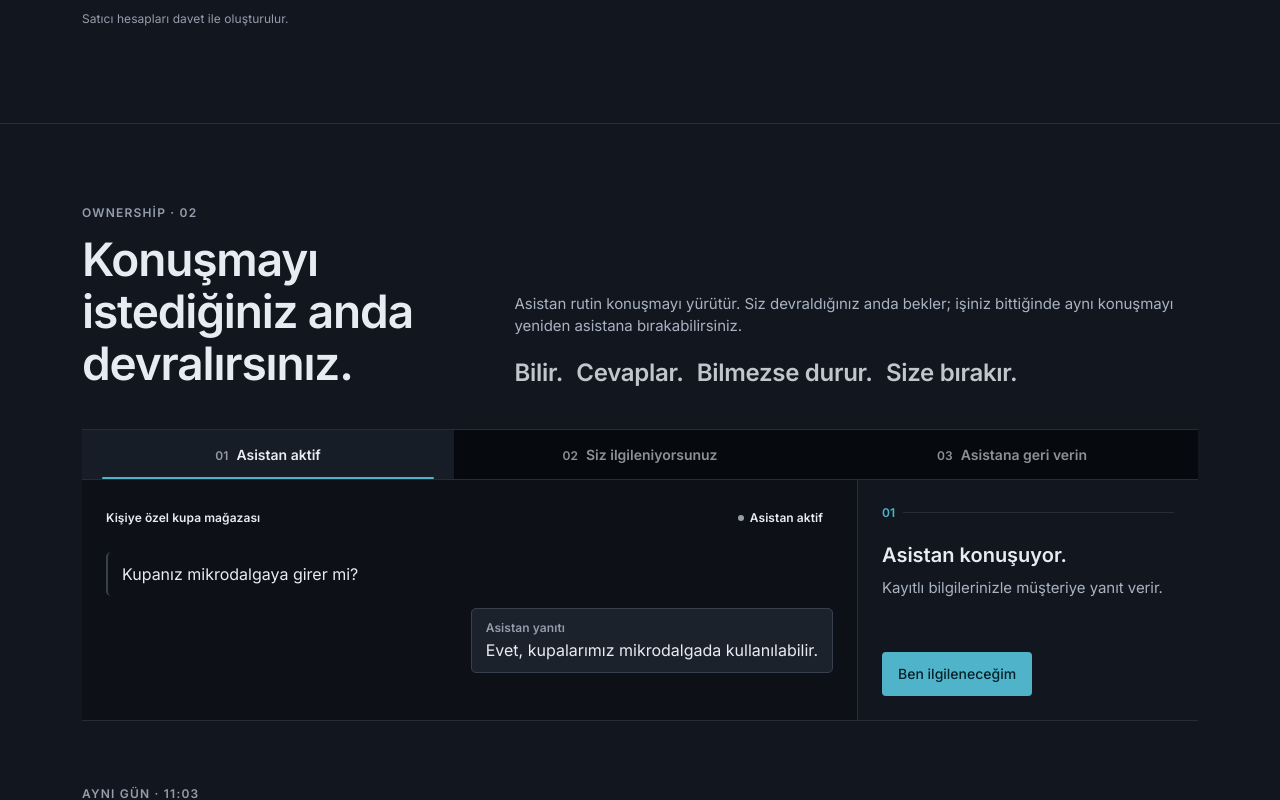
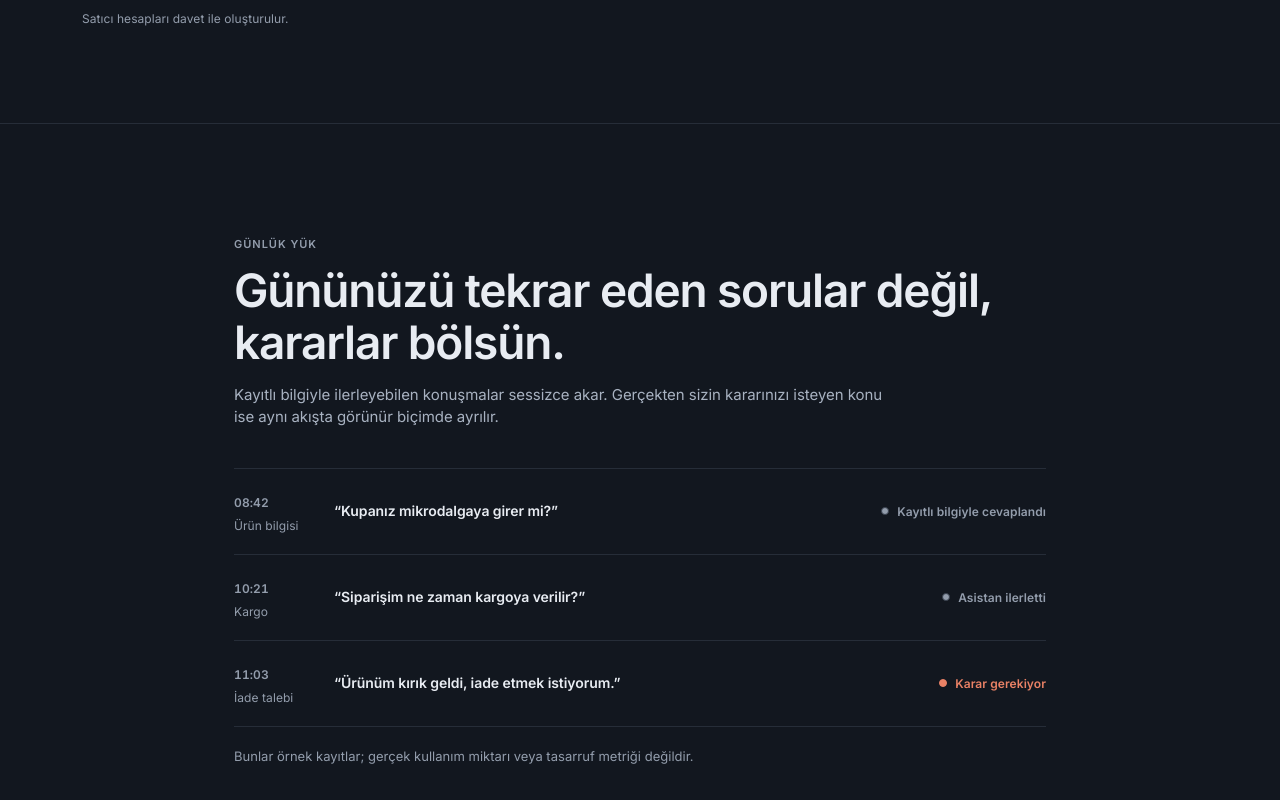
Before and after one commit to keremm44/whatsapp-assistant, a Next.js app in the folder frontend/: page / in a window 1280 px wide. Shown: the part 1141-1941 px from the top of the page. Built offline with nearby package versions, Linux system fonts and the light colour scheme; no server answers.

Commit message:
frontend: establish full-site composition hierarchy

```diff
--- a/frontend/src/app/(public)/page.tsx
+++ b/frontend/src/app/(public)/page.tsx
@@ -1,6 +1,8 @@
 import type { Metadata } from "next";
 
 import { ControlSection } from "@/components/marketing/control-section";
+import { CriticalStatesSection } from "@/components/marketing/critical-states-section";
+import { DailyLoadSection } from "@/components/marketing/daily-load-section";
 import { DemoSection } from "@/components/marketing/demo-section";
 import { Hero } from "@/components/marketing/hero";
 import { OnboardingSection } from "@/components/marketing/onboarding-section";
@@ -28,22 +30,24 @@ export const metadata: Metadata = {
 };
 
 /**
- * Public marketing flow follows one conversation-ownership story rather than
- * presenting seven independent feature sections:
+ * Public composition uses the seller Instrument language at marketing scale:
  *
- *   Hero / workday — value + daily attention split in one ledger
- *   Control        — ownership changes hands
- *   Demo           — seller tries the same behaviour
- *   Panel          — the same return record becomes real seller work
- *   Onboarding     — seller validates before going live
- *   Support/final  — ownership principle resolves into one closing action
+ *   Hero      — clear promise + one readable conversation close-up
+ *   Daily     — narrow, quiet proof of what leaves the seller's attention
+ *   Control   — medium-density real ownership interaction
+ *   Demo      — first wide product moment
+ *   Critical  — deliberate narrow focus on unknown/return boundaries
+ *   Panel     — widest and most product-dense visual peak
+ *   Onboarding/support/final — density falls again before the closing action
  */
 export default function HomePage() {
   return (
     <div className="bg-canvas">
       <Hero />
+      <DailyLoadSection />
       <ControlSection />
       <DemoSection />
+      <CriticalStatesSection />
       <PanelSection />
       <OnboardingSection />
       <SupportSection />
```
